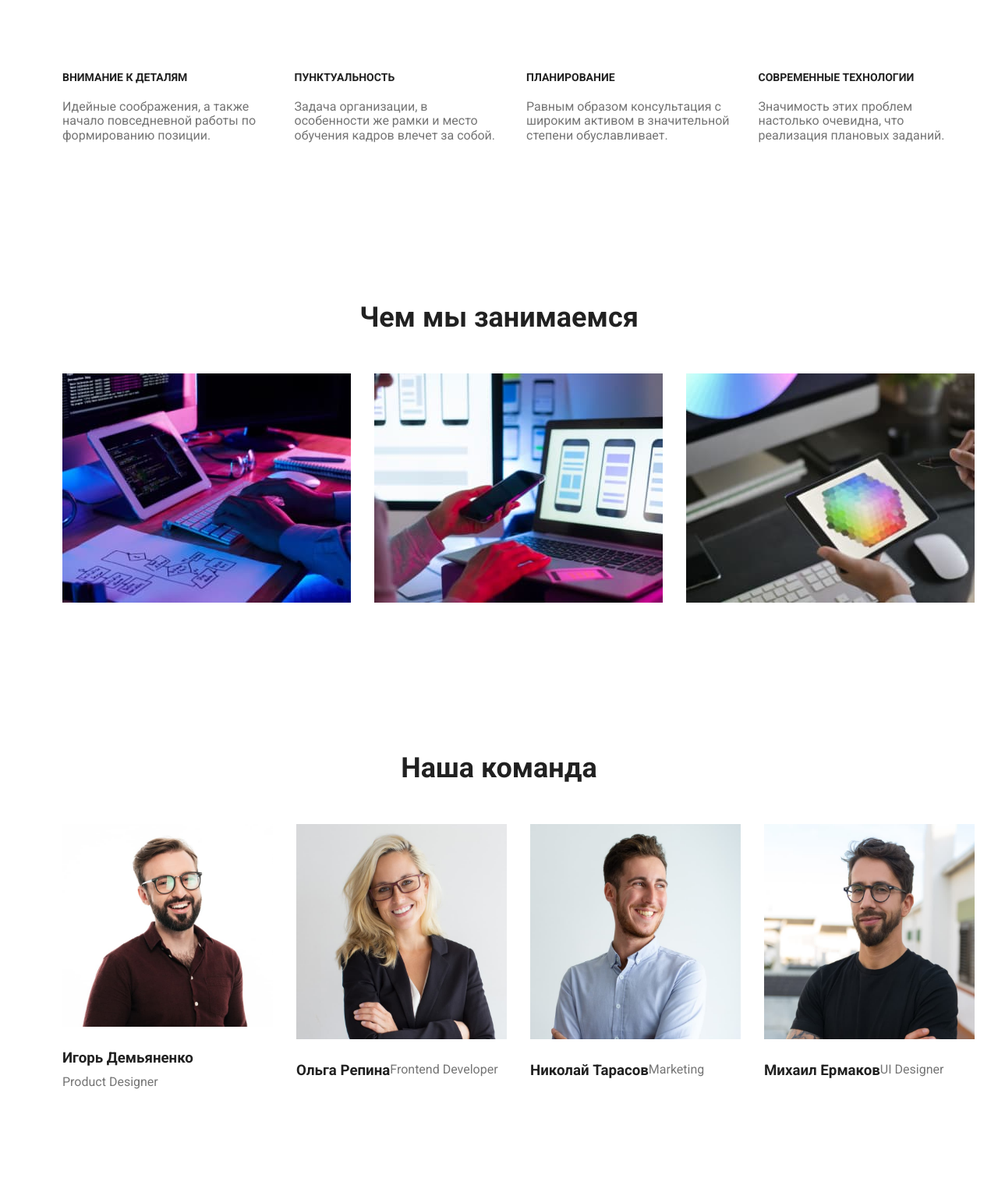
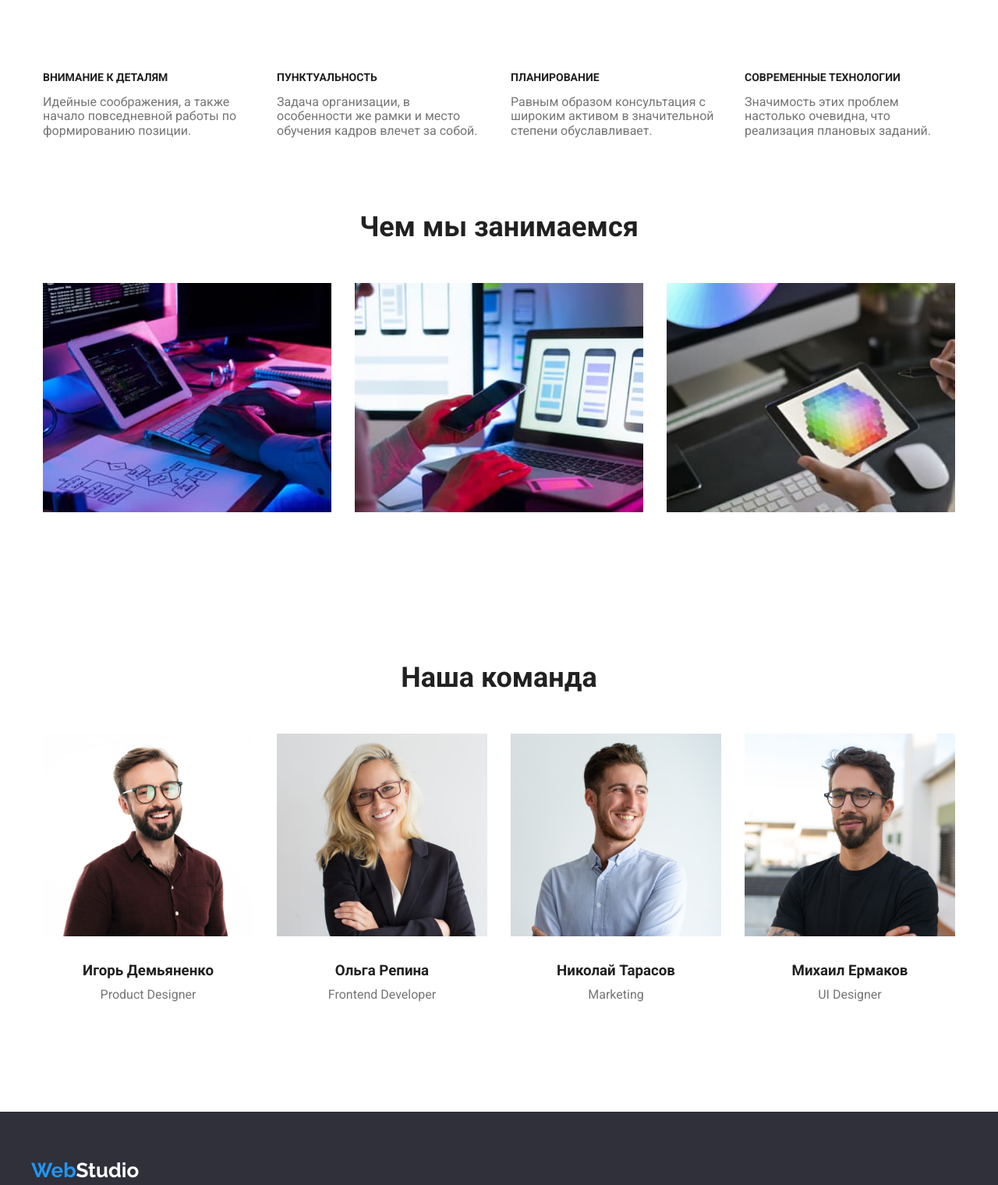
Before and after one commit to AndreyKapus/goit-markup-hw-03, a plain HTML site: page index.html in a window 1280 px wide. Shown: the part 600-2120 px from the top of the page at 78% size. Drawn offline with nearby package versions, Linux system fonts and the light colour scheme.

Commit message:
Готовое дз 3 (вариант 1)

```diff
--- a/css/styles.css
+++ b/css/styles.css
@@ -32,6 +32,10 @@ html {
   font-size: 16px;
 }
 
+.list {
+  list-style: none;
+}
+
 /* ------------------main-nav------------------- */
 
 .main-nav {
@@ -44,6 +48,9 @@ html {
 }
 
 /* ------------------------logo------------------- */
+.header {
+  border: 1px solid #ECECEC;
+}
 
 .logo {
   color: var(--title-text-color);
@@ -174,6 +181,7 @@ html {
 
 .benefits-list {
   display: flex;
+  justify-content: center;
 }
 
 .benefits-item {
@@ -186,7 +194,9 @@ html {
 
 .benefits-list {
   margin-top: 0px;
-  margin-bottom: 0px;
+  margin-bottom: 94px;
+  padding-left: 0px;
+  padding-right: 0px;
 }
 
 .benefits-title {
@@ -205,12 +215,13 @@ html {
   text-transform: uppercase;
 }
 
-/*----------- чем мы занимаемся ---------------*/
-
-.section {
+.benefits-text {
   margin-top: 0px;
   margin-bottom: 0px;
 }
+
+/*----------- чем мы занимаемся ---------------*/
+
 
 .feature-list {
   margin-top: 0px;
@@ -238,6 +249,10 @@ html {
 
 .feature-list {
   display: flex;
+  justify-content: center;
+
+  padding-left: 0px;
+  padding-right: 0px;
 }
 
 .feature-pct {
@@ -250,12 +265,20 @@ html {
 
 /* --------------наша команда---------------- */
 
+.team-title {
+  margin-top: 0px;
+  margin-bottom: 50px;
+}
+
 .team-list {
   display: flex;
+  justify-content: center;
   text-align: center;
+
+  padding-left: 0px;
 }
 
-.card-list:not(:last-child) {
+.team-card-list:not(:last-child) {
 margin-right: 30px;
 }
 
@@ -282,20 +305,15 @@ margin-right: 30px;
   padding-bottom: 30px;
 }
 
-.team-title {
-  margin-top: 0px;
-  margin-bottom: 50px;
-}
-
 .team-pct {
   margin-bottom: 30px;
 }
 
-.card-list {
+.team-card-list {
   background-color: var(--hero-title-color);
 }
 
-/* Футер */
+/*---------------- Футер -------------*/
 
 .footer {
   background-color: var(--accent-background-color);
@@ -379,13 +397,13 @@ margin-right: 30px;
   list-style: none;
 }
 
-/* Portfolio */
+/* --------------Portfolio -----------------*/
 
 .portfolio-title {
   display: none;
 }
 
-/* Кнопки */
+/* -------------Кнопки ---------------*/
 
 .button-list {
   display: flex;
@@ -428,7 +446,7 @@ margin-right: 30px;
   background-color: var(--accent-color);
 }
 
-/* Карточки */
+/* ---------Портфолио - карточки-------- */
 
 .card-list {
   display: flex;
@@ -443,6 +461,9 @@ margin-right: 30px;
   width: 370px;
   margin-right: 30px;
   margin-bottom: 30px;
+
+  border: 1px solid #EEEEEE;
+  box-sizing: border-box;
 }
 
 .card-item:nth-child(3n) {
@@ -468,6 +489,7 @@ margin-right: 30px;
 
   margin-top: 0px;
   margin-bottom: 4px;
+  margin-left: 24px;
 }
 
 .card-text {
@@ -476,6 +498,8 @@ margin-right: 30px;
 
   margin-top: 0px;
   margin-bottom: 0px;
+  margin-left: 24px;
+  padding-bottom: 20px;
 }
 
 .section {
--- a/index.html
+++ b/index.html
@@ -36,6 +36,8 @@
 
             <main>
 
+            <!--Секция 1 (Hero)-->
+
                  <section class="hero">
 
                     <div class="container">
@@ -46,39 +48,33 @@
                  </section>
 
             <!--Секция 2: Преимущества компании-->
+
                 <section class="section">
 
                     <div class="container">
+
                             <h2 class="benefits-title">Преимущества компании </h2>
                             <ul class="benefits-list">
                                 <li class="benefits-item">
                                     <h3 class="benefits-subtitle">Внимание к деталям</h3>
-                                    <p>Идейные соображения, а также начало повседневной работы по формированию позиции.</p>
+                                    <p class="benefits-text">Идейные соображения, а также начало повседневной работы по формированию позиции.</p>
                                 </li>
 
                                 <li class="benefits-item">
                                     <h3 class="benefits-subtitle">Пунктуальность</h3>
-                                    <p>Задача организации, в особенности же рамки и место обучения кадров влечет за собой.</p>
+                                    <p class="benefits-text">Задача организации, в особенности же рамки и место обучения кадров влечет за собой.</p>
                                 </li>
 
                                 <li class="benefits-item">
                                     <h3 class="benefits-subtitle">Планирование</h3>
-                                    <p>Равным образом консультация с широким активом в значительной степени обуславливает.</p>
+                                    <p class="benefits-text">Равным образом консультация с широким активом в значительной степени обуславливает.</p>
                                 </li>
 
                                 <li class="benefits-item">
                                     <h3 class="benefits-subtitle">Современные технологии</h3>
-                                    <p>Значимость этих проблем настолько очевидна, что реализация плановых заданий.</p>
+                                    <p class="benefits-text">Значимость этих проблем настолько очевидна, что реализация плановых заданий.</p>
                                 </li>
                             </ul>
-                        </div>
-
-                 </section>
-
-            <!--Секция 3: чем мы занимаемся-->
-                <section class="section">
-
-                    <div class="container">
 
                             <h2 class="feature-title">Чем мы занимаемся</h2>
                             <ul class="feature-list">
@@ -96,28 +92,29 @@
 
                 </section>
 
-            <!--Секция 4: Наша команда-->
+            <!--Секция 3: Наша команда-->
+
                 <section class="section">
 
                      <div class="container">
                         <h2 class="team-title">Наша команда</h2>
                                 <ul class="list team-list">
-                                    <li class=" card-list">
+                                    <li class="team-card-list">
                                         <img src="./images/product-designer.jpg" alt="Product Designer" lang="en" width="270" class="team-pct">
                                         <h3 class="team-subtitle">Игорь Демьяненко</h3>
                                         <p class="team-contant" lang="en">Product Designer</p>
                                     </li>
-                                    <li class=" card-list">
+                                    <li class="team-card-list">
                                         <img src="./images/frontend-developer.jpg" alt="Frontend Developer" lang="en" width="270" class="team-pct">
                                         <h3 class="team-subtitle">Ольга Репина</h3>
                                         <p class="team-contant" lang="en">Frontend Developer</p>
                                     </li>
-                                    <li class=" card-list">
+                                    <li class="team-card-list">
                                         <img src="./images/marketing.jpg" alt="Marketing" lang="en" width="270" class="team-pct">
                                         <h3 class="team-subtitle">Николай Тарасов</h3>
                                         <p class="team-contant" lang="en">Marketing</p>
                                     </li>
-                                    <li class=" card-list">
+                                    <li class="team-card-list">
                                         <img src="./images/ui-designer.jpg" alt="UI Designer" lang="en" width="270" class="team-pct">
                                         <h3 class="team-subtitle">Михаил Ермаков</h3>
                                         <p class="team-contant" lang="en">UI Designer</p>
@@ -130,6 +127,7 @@
              </main>
 
             <!--Футер-->
+
             <footer class="footer">
 
                 <div class="container">
@@ -147,5 +145,4 @@
 
      </body>
 
-    </div>
 </html>
```
Also changed, not shown: portfolio.html (+1 -1 lines). Lines whose indentation alone changed are shown as unchanged.
